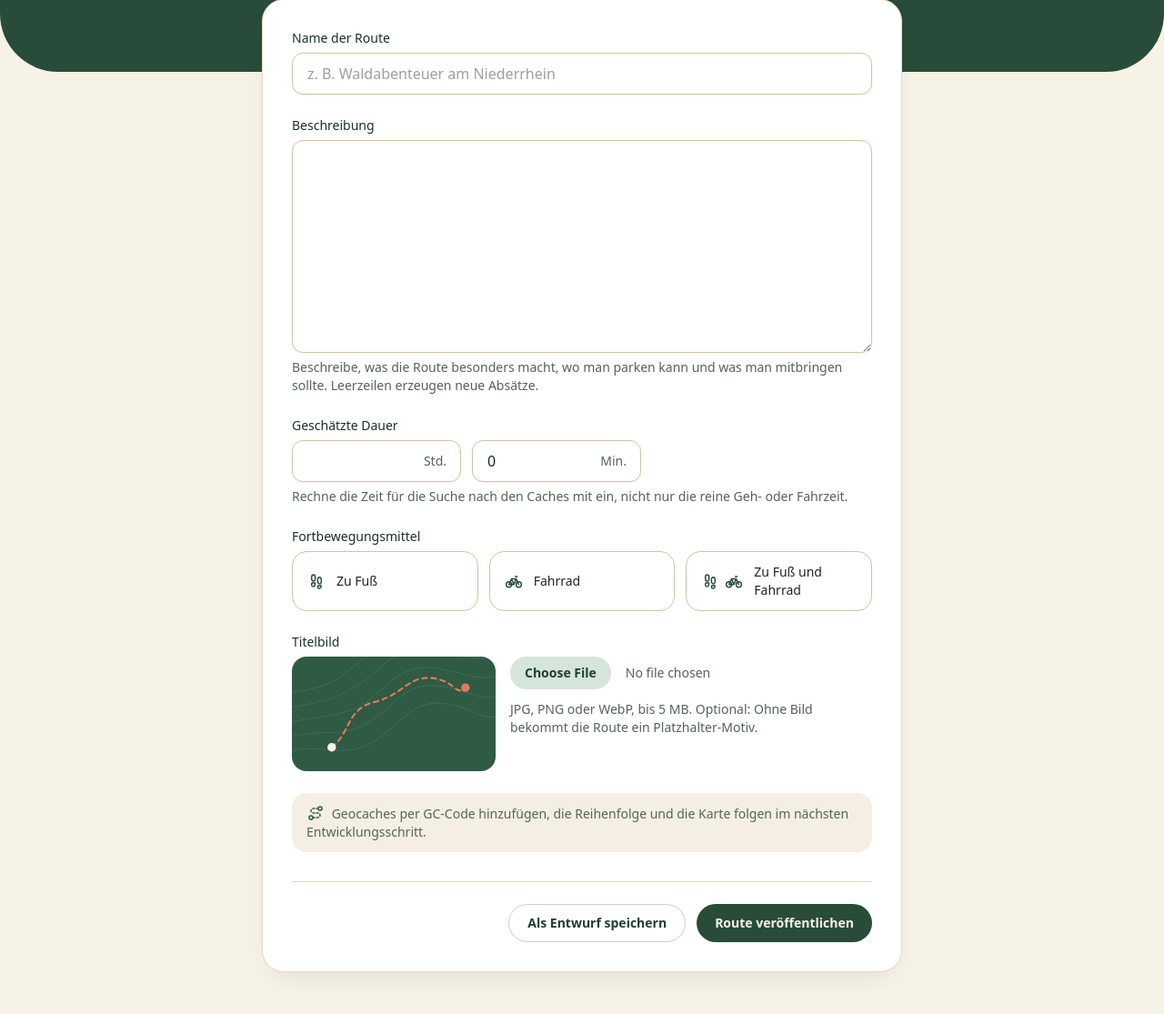
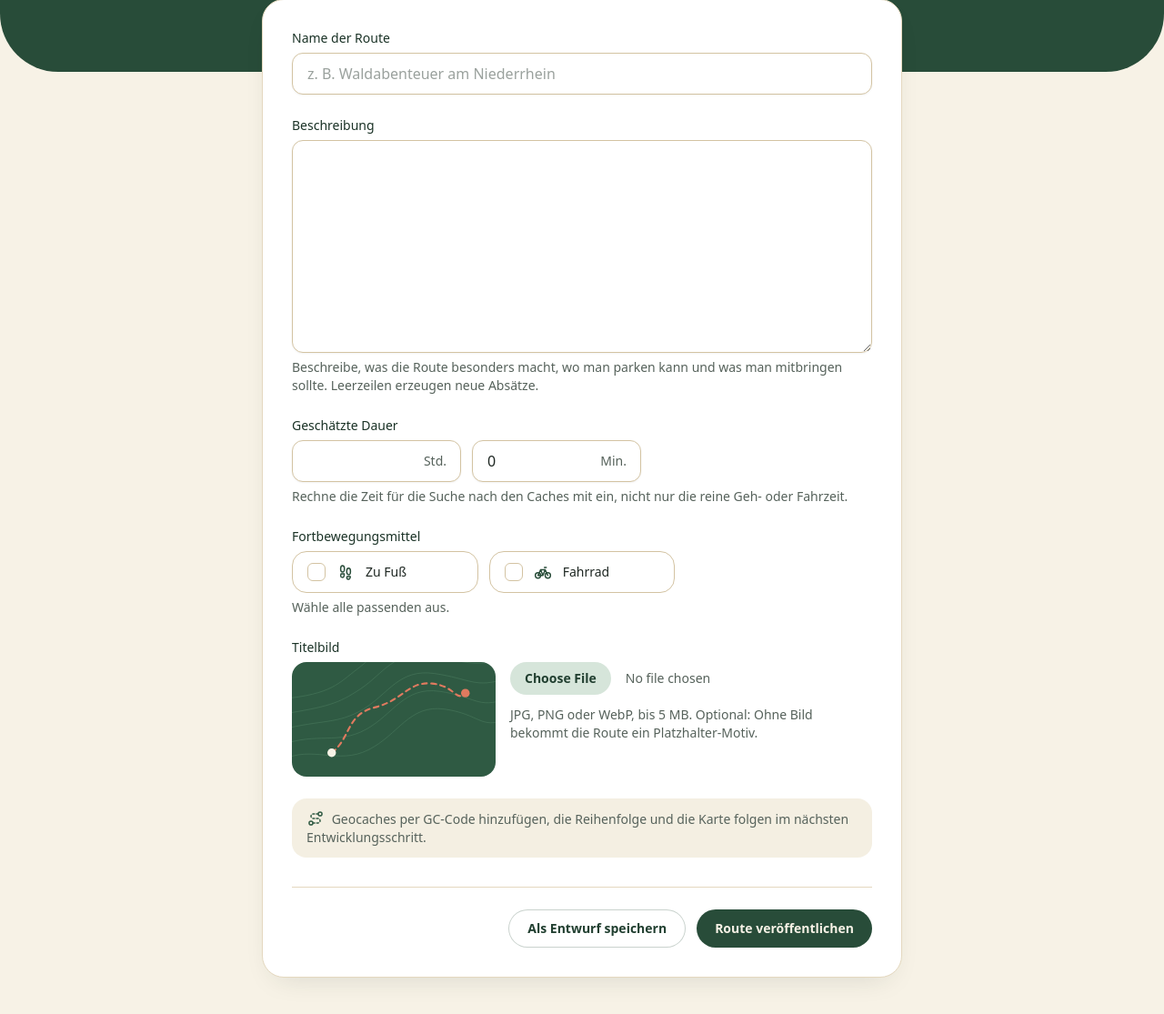
Before and after one commit to Kevin-klch/CacheTrail, a Laravel app: page /routen/erstellen in a window 1280 px wide. Shown: the part 325-1440 px from the top of the page at 91% size. Run offline with Laravel 12, Linux system fonts and the light colour scheme; a user stored in the database is signed in; data comes from the database, SQL or seed files in the repository; style sheets or scripts are compiled from the project's sources; some libraries are stand-ins or nearby versions.

Commit message:
Allow several means of transport per route
Routes now store a list of means of transport instead of a single
value with a combined "foot and bike" option, so new means of
transport only need a new enum case. Existing routes are converted
by a migration; the directory filter matches routes that include
the selected means of transport.

```diff
--- a/app/Enums/Transportation.php
+++ b/app/Enums/Transportation.php
@@ -2,28 +2,28 @@
 
 namespace App\Enums;
 
+/**
+ * Means of transport a trail is suitable for. A trail can have several;
+ * new means of transport only need a new case here.
+ */
 enum Transportation: string
 {
     case Foot = 'foot';
     case Bike = 'bike';
-    case FootAndBike = 'foot_and_bike';
 
     public function label(): string
     {
         return match ($this) {
             self::Foot => __('On foot'),
             self::Bike => __('By bike'),
-            self::FootAndBike => __('On foot and by bike'),
         };
     }
 
-    public function allowsWalking(): bool
+    public function icon(): string
     {
-        return $this !== self::Bike;
-    }
-
-    public function allowsCycling(): bool
-    {
-        return $this !== self::Foot;
+        return match ($this) {
+            self::Foot => 'foot',
+            self::Bike => 'bike',
+        };
     }
 }
--- a/app/Http/Controllers/TrailController.php
+++ b/app/Http/Controllers/TrailController.php
@@ -40,7 +40,7 @@ class TrailController extends Controller
                     ->orWhereLike('description', "%{$search}%"));
             })
             ->when($filters['transportation'] ?? null, function (Builder $query, string $transportation): void {
-                $query->whereIn('transportation', $this->matchingTransportations(Transportation::from($transportation)));
+                $query->suitableFor(Transportation::from($transportation));
             })
             ->when(isset($filters['min_hours']), fn (Builder $query) => $query->where('estimated_duration_minutes', '>=', (int) round($filters['min_hours'] * 60)))
             ->when(isset($filters['max_hours']), fn (Builder $query) => $query->where('estimated_duration_minutes', '<=', (int) round($filters['max_hours'] * 60)))
@@ -119,20 +119,6 @@ class TrailController extends Controller
         return redirect()->route('trails.mine')->with('status', 'trail-deleted');
     }
 
-    /**
-     * A filter for walking also matches trails suitable for both, and so on.
-     *
-     * @return list<string>
-     */
-    private function matchingTransportations(Transportation $transportation): array
-    {
-        return match ($transportation) {
-            Transportation::Foot => [Transportation::Foot->value, Transportation::FootAndBike->value],
-            Transportation::Bike => [Transportation::Bike->value, Transportation::FootAndBike->value],
-            Transportation::FootAndBike => [Transportation::FootAndBike->value],
-        };
-    }
-
     private function storeImage(UploadedFile $image): string
     {
         return $image->store('trails', 'public');
--- a/app/Models/Trail.php
+++ b/app/Models/Trail.php
@@ -7,13 +7,14 @@ use App\Enums\Transportation;
 use Database\Factories\TrailFactory;
 use Illuminate\Database\Eloquent\Attributes\Fillable;
 use Illuminate\Database\Eloquent\Builder;
+use Illuminate\Database\Eloquent\Casts\AsEnumCollection;
 use Illuminate\Database\Eloquent\Factories\HasFactory;
 use Illuminate\Database\Eloquent\Model;
 use Illuminate\Database\Eloquent\Relations\BelongsTo;
 use Illuminate\Support\Facades\Storage;
 use Illuminate\Support\Str;
 
-#[Fillable(['name', 'description', 'estimated_duration_minutes', 'transportation'])]
+#[Fillable(['name', 'description', 'estimated_duration_minutes', 'transportations'])]
 class Trail extends Model
 {
     /** @use HasFactory<TrailFactory> */
@@ -42,7 +43,7 @@ class Trail extends Model
     {
         return [
             'estimated_duration_minutes' => 'integer',
-            'transportation' => Transportation::class,
+            'transportations' => AsEnumCollection::of(Transportation::class),
             'visibility' => TrailVisibility::class,
             'published_at' => 'datetime',
         ];
@@ -80,6 +81,14 @@ class Trail extends Model
     public function scopePublished(Builder $query): void
     {
         $query->where('visibility', TrailVisibility::Published);
+    }
+
+    /**
+     * @param  Builder<Trail>  $query
+     */
+    public function scopeSuitableFor(Builder $query, Transportation $transportation): void
+    {
+        $query->whereJsonContains('transportations', $transportation->value);
     }
 
     public function isPublished(): bool
@@ -141,6 +150,14 @@ class Trail extends Model
         return (int) $this->estimated_duration_minutes % 60;
     }
 
+    /**
+     * Comma separated labels, e.g. "Zu Fuß, Fahrrad".
+     */
+    public function transportationLabel(): string
+    {
+        return $this->transportations->map(fn (Transportation $mode): string => $mode->label())->implode(', ');
+    }
+
     public function imageUrl(): ?string
     {
         return $this->image_path ? Storage::disk('public')->url($this->image_path) : null;
--- a/database/factories/TrailFactory.php
+++ b/database/factories/TrailFactory.php
@@ -25,7 +25,7 @@ class TrailFactory extends Factory
             'name' => fake()->unique()->words(3, true),
             'description' => fake()->paragraphs(2, true),
             'estimated_duration_minutes' => fake()->numberBetween(30, 480),
-            'transportation' => fake()->randomElement(Transportation::cases()),
+            'transportations' => fake()->randomElements(Transportation::cases(), fake()->numberBetween(1, count(Transportation::cases()))),
             'visibility' => TrailVisibility::Draft,
             'published_at' => null,
         ];
--- a/lang/de.json
+++ b/lang/de.json
@@ -109,7 +109,6 @@
     "No routes yet": "Noch keine Routen",
     "of": "von",
     "On foot": "Zu Fuß",
-    "On foot and by bike": "Zu Fuß und Fahrrad",
     "Only have an hour and want a nice walk with your kids? Filter by distance, duration, difficulty and means of transport and only see the routes that really fit.": "Du hast nur eine Stunde Zeit und möchtest mit deinen Kindern einen schönen Spaziergang machen? Filtere nach Strecke, Dauer, Schwierigkeit und Fortbewegungsmittel und sieh nur die Routen, die wirklich passen.",
     "Pagination Navigation": "Seitennavigation",
     "Password": "Passwort",
@@ -146,6 +145,7 @@
     "Search": "Suche",
     "Search routes": "Routen suchen",
     "Search, filters and the route list will appear here as soon as the first routes are published.": "Suche, Filter und die Routenliste erscheinen hier, sobald die ersten Routen veröffentlicht sind.",
+    "Select all that apply.": "Wähle alle passenden aus.",
     "Send reset link": "Link senden",
     "Share": "Teilen",
     "Show all routes": "Alle Routen ansehen",
--- a/resources/views/components/trail-card.blade.php
+++ b/resources/views/components/trail-card.blade.php
@@ -18,7 +18,7 @@
             </div>
             <div class="inline-flex items-center gap-1.5">
                 <dt class="sr-only">{{ __('Means of transport') }}</dt>
-                <dd class="text-forest-700"><x-transport-icons :transportation="$trail->transportation" /></dd>
+                <dd class="text-forest-700"><x-transport-icons :transportations="$trail->transportations" /></dd>
             </div>
         </dl>
 
--- a/resources/views/components/transport-icons.blade.php
+++ b/resources/views/components/transport-icons.blade.php
@@ -1,11 +1,12 @@
-@props(['transportation'])
+@props(['transportations'])
 
-<span {{ $attributes->class(['inline-flex items-center gap-1.5']) }} title="{{ $transportation->label() }}">
-    @if ($transportation->allowsWalking())
-        <x-icon name="foot" class="size-4" />
-    @endif
-    @if ($transportation->allowsCycling())
-        <x-icon name="bike" class="size-4" />
-    @endif
-    <span class="sr-only">{{ $transportation->label() }}</span>
+@php
+    $label = collect($transportations)->map->label()->implode(', ');
+@endphp
+
+<span {{ $attributes->class(['inline-flex items-center gap-1.5']) }} title="{{ $label }}">
+    @foreach ($transportations as $transportation)
+        <x-icon :name="$transportation->icon()" class="size-4" />
+    @endforeach
+    <span class="sr-only">{{ $label }}</span>
 </span>
--- a/resources/views/home.blade.php
+++ b/resources/views/home.blade.php
@@ -89,7 +89,7 @@
                                             <span class="block truncate font-serif text-lg font-bold text-forest-900">{{ $trail->name }}</span>
                                             <span class="flex items-center gap-3 text-sm text-ink-muted">
                                                 <span class="inline-flex items-center gap-1"><x-icon name="clock" class="size-3.5" /> {{ $trail->durationLabel() }}</span>
-                                                <x-transport-icons :transportation="$trail->transportation" />
+                                                <x-transport-icons :transportations="$trail->transportations" />
                                             </span>
                                         </span>
                                         <x-icon name="arrow-right" class="size-4 text-forest-500" />
--- a/resources/views/trails/_form.blade.php
+++ b/resources/views/trails/_form.blade.php
@@ -34,19 +34,27 @@
 
     <fieldset>
         <legend class="mb-1.5 block text-sm font-medium text-forest-900">{{ __('Means of transport') }}</legend>
+        @php
+            $selectedTransportations = old('transportations', $trail->transportations?->map(fn ($mode) => $mode->value)->all() ?? []);
+        @endphp
         <div class="grid gap-3 sm:grid-cols-3">
             @foreach (App\Enums\Transportation::cases() as $option)
-                <label class="relative flex cursor-pointer items-center gap-3 rounded-2xl border border-sand-300 bg-white px-4 py-3 transition has-checked:border-forest-600 has-checked:bg-forest-50 has-checked:ring-2 has-checked:ring-forest-600/20 has-focus-visible:ring-4 has-focus-visible:ring-forest-500/25">
-                    <input type="radio" name="transportation" value="{{ $option->value }}" class="sr-only" required
-                        @checked(old('transportation', $trail->transportation?->value) === $option->value)>
-                    <x-transport-icons :transportation="$option" class="text-forest-700" />
+                <label class="group relative flex cursor-pointer items-center gap-3 rounded-2xl border border-sand-300 bg-white px-4 py-3 transition has-checked:border-forest-600 has-checked:bg-forest-50 has-checked:ring-2 has-checked:ring-forest-600/20 has-focus-visible:ring-4 has-focus-visible:ring-forest-500/25">
+                    <input type="checkbox" name="transportations[]" value="{{ $option->value }}" class="peer sr-only"
+                        @checked(in_array($option->value, (array) $selectedTransportations, true))>
+                    <span class="grid size-5 shrink-0 place-items-center rounded-md border border-sand-300 bg-white text-transparent transition peer-checked:border-forest-700 peer-checked:bg-forest-700 peer-checked:text-paper">
+                        <x-icon name="check" class="size-3.5" />
+                    </span>
+                    <x-icon :name="$option->icon()" class="text-forest-700" />
                     <span class="text-sm font-medium">{{ $option->label() }}</span>
                 </label>
             @endforeach
         </div>
-        @error('transportation')
-            <p class="mt-1.5 text-sm text-red-700">{{ $message }}</p>
-        @enderror
+        @if ($errors->has('transportations') || $errors->has('transportations.*'))
+            <p class="mt-1.5 text-sm text-red-700">{{ $errors->first('transportations') ?: $errors->first('transportations.*') }}</p>
+        @else
+            <p class="mt-1.5 text-sm text-ink-muted">{{ __('Select all that apply.') }}</p>
+        @endif
     </fieldset>
 
     <div>
--- a/resources/views/trails/mine.blade.php
+++ b/resources/views/trails/mine.blade.php
@@ -33,7 +33,7 @@
                                 </div>
                                 <p class="mt-1 flex flex-wrap items-center gap-x-4 gap-y-1 text-sm text-ink-muted">
                                     <span class="inline-flex items-center gap-1.5"><x-icon name="clock" class="size-4" /> {{ $trail->durationLabel() }}</span>
-                                    <x-transport-icons :transportation="$trail->transportation" />
+                                    <x-transport-icons :transportations="$trail->transportations" />
                                     <span>{{ __('Last updated on :date', ['date' => $trail->updated_at->translatedFormat('j. F Y')]) }}</span>
                                 </p>
                             </div>
--- a/resources/views/trails/show.blade.php
+++ b/resources/views/trails/show.blade.php
@@ -52,8 +52,8 @@
                     <h2 class="sr-only">{{ __('Route details') }}</h2>
                     <dl>
                         <x-stat :label="__('Duration')" icon="clock">{{ $trail->durationLabel() }}</x-stat>
-                        <x-stat :label="__('Transport')" :icon="$trail->transportation->allowsWalking() ? 'foot' : 'bike'">
-                            {{ $trail->transportation->label() }}
+                        <x-stat :label="__('Transport')" :icon="$trail->transportations->first()?->icon() ?? 'route'">
+                            {{ $trail->transportationLabel() }}
                         </x-stat>
                         <x-stat :label="__('Caches')" icon="route" pending />
                         <x-stat :label="__('Length')" icon="map" pending />
```
Also changed, not shown: app/Http/Requests/StoreTrailRequest.php (+21 -4 lines), database/seeders/TrailSeeder.php (+6 -6 lines), tests/Feature/TrailManagementTest.php (+21 -4 lines), tests/Feature/TrailSearchTest.php (+9 -4 lines), database/migrations/2026_11_17_121030_convert_trail_transportation_to_list.php (added).
